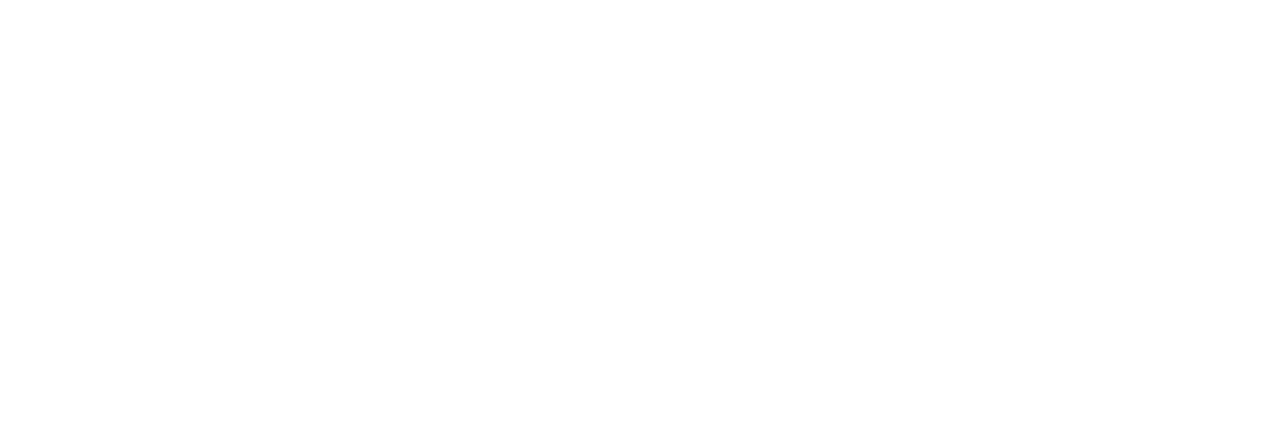
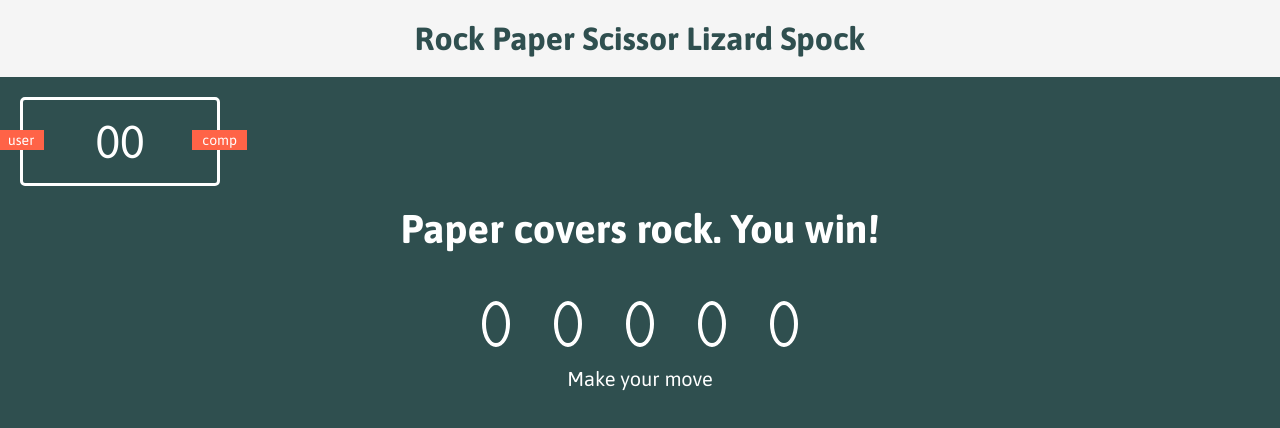
Before and after one commit to Amrito1996/Rock_Paper_Scissor_Lizard_Spock, a plain HTML site: page index.html in a window 1280 px wide. Drawn offline with Linux system fonts and the light colour scheme.

Commit message:
Modified the html and css files and made some required changes

```diff
--- a/index.html
+++ b/index.html
@@ -3,8 +3,37 @@
     <head>
         <meta charset="utf-8">
         <title>Rock Paper Scissor Lizard Spock Games</title>
+        <link rel="stylesheet" href="style.css">
     </head>
     <body>
-
+        <header>
+            <h1>Rock Paper Scissor Lizard Spock</h1>
+        </header>
+        <div class="score-board">
+            <div id="user-label" class="badge">user</div>
+            <div id="computer-label" class="badge">comp</div>
+            <span id="user-score">0</span><span id="computer-score">0</span>
+        </div>
+        <div class="result">
+            <p>Paper covers rock. You win!</p>
+        </div>
+        <div class="choices">
+            <div class="choice" id="r">
+                <img src="" alt="">
+            </div>
+            <div class="choice" id="p">
+                <img src="" alt="">
+            </div>
+            <div class="choice" id="s">
+                <img src="" alt="">
+            </div>
+            <div class="choice" id="l">
+                <img src="" alt="">
+            </div>
+            <div class="choice" id="m">
+                <img src="" alt="">
+            </div>
+        </div>
+        <p id="action-message">Make your move</p>
     </body>
 </html>
--- a/style.css
+++ b/style.css
@@ -0,0 +1,93 @@
+@import url('https://fonts.googleapis.com/css?family=Asap:400,500,700');
+
+* {
+    margin: 0;
+    padding: 0;
+    box-sizing: border-box;
+}
+
+body {
+    background-color: darkslategrey;
+}
+
+header {
+    background: whitesmoke;
+    padding: 20px;
+}
+
+header > h1 {
+    color: darkslategrey;
+    text-align: center;
+    font-family: Asap, sans-serif;
+}
+
+.score-board {
+    margin: 20px;
+    border: 3px solid white;
+    border-radius: 5px;
+    text-align: center;
+    width: 200px;
+    color: white;
+    font-size: 46px;
+    padding: 15px 20px;
+    font-family: Asap,sans-serif;
+    position: relative;
+}
+
+.badge {
+    background: tomato;
+    color: white;
+    font-size: 14px;
+    padding: 2px 10px;
+    font-family: Asap,sans-serif;
+}
+
+#user-label {
+    position: absolute;
+    top: 30px;
+    left: -25px;
+}
+
+#computer-label {
+    position: absolute;
+    top: 30px;
+    right: -30px;
+}
+
+.result {
+    font-size: 40px;
+    color: white;
+}
+
+.result > p {
+    text-align: center;
+    font-weight: bold;
+    font-family: Asap,sans-serif;
+}
+
+.choices {
+    margin-top: 50px;
+    text-align: center;
+}
+
+.choice {
+    border: 4px solid white;
+    border-radius: 50%;
+    margin: 0 20px;
+    padding: 10px;
+    display: inline-block;
+    transition: all 0.3s ease;
+}
+
+.choice:hover {
+    cursor: pointer;
+    background: #24272E;
+}
+
+#action-message {
+    text-align: center;
+    color: white;
+    font-family: Asap,sans-serif;
+    font-size: 20px;
+    margin-top: 20px;
+}
```
